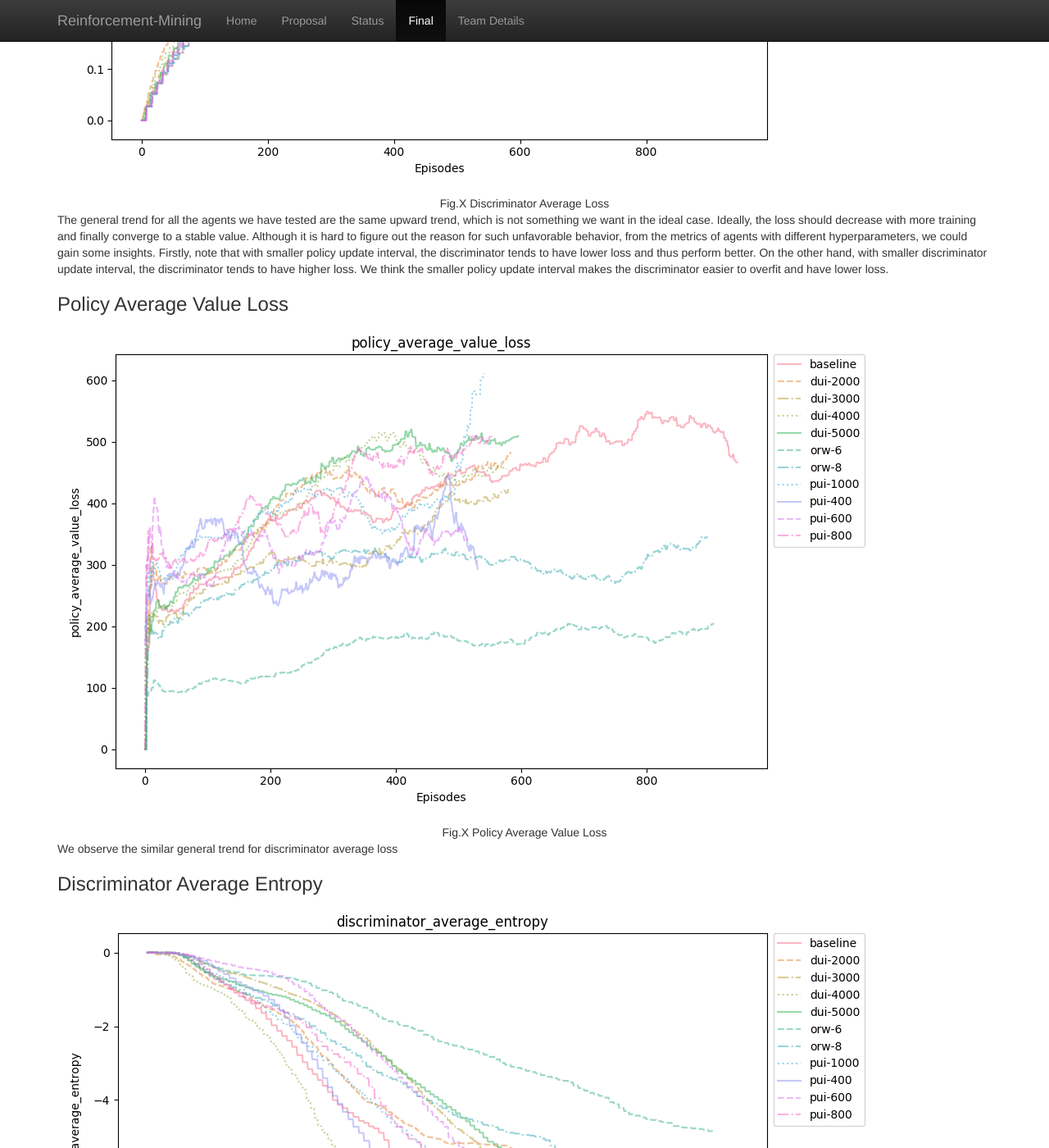
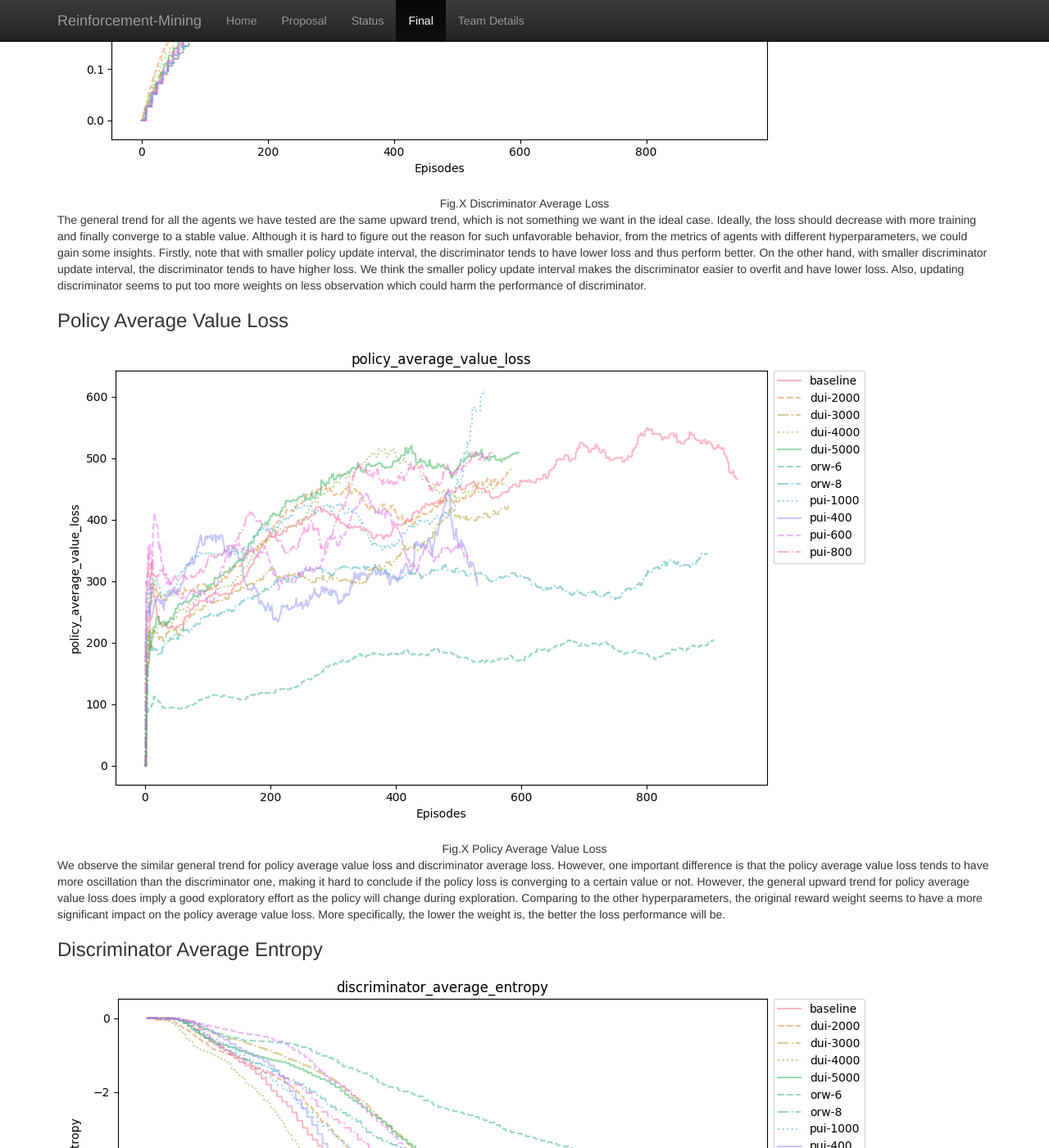
Before and after one commit to TDHTTTT/RM, a Jekyll site: the page built from docs/final.md, in a window 1280 px wide and 1400 px high, scrolled down 2393 px. Shown: the whole window at 82% size. Built offline with Jekyll 4.4.1, drawn with Linux system fonts in a browser that asks for light colours.

Commit message:
update policy loss

```diff
--- a/docs/final.md
+++ b/docs/final.md
@@ -40,13 +40,13 @@ Moving on to our second method towards improving the baseline GAIL, we decided i
 ![dal](images/all-discriminator_average_loss.png)
 <center>Fig.X Discriminator Average Loss</center>
 
-The general trend for all the agents we have tested are the same upward trend, which is not something we want in the ideal case. Ideally, the loss should decrease with more training and finally converge to a stable value. Although it is hard to figure out the reason for such unfavorable behavior, from the metrics of agents with different hyperparameters, we could gain some insights. Firstly, note that with smaller policy update interval, the discriminator tends to have lower loss and thus perform better. On the other hand, with smaller discriminator update interval, the discriminator tends to have higher loss. We think the smaller policy update interval makes the discriminator easier to overfit and have lower loss.
+The general trend for all the agents we have tested are the same upward trend, which is not something we want in the ideal case. Ideally, the loss should decrease with more training and finally converge to a stable value. Although it is hard to figure out the reason for such unfavorable behavior, from the metrics of agents with different hyperparameters, we could gain some insights. Firstly, note that with smaller policy update interval, the discriminator tends to have lower loss and thus perform better. On the other hand, with smaller discriminator update interval, the discriminator tends to have higher loss. We think the smaller policy update interval makes the discriminator easier to overfit and have lower loss. Also, updating discriminator seems to put too more weights on less observation which could harm the performance of discriminator.
 
 ### Policy Average Value Loss
 ![dal](images/all-policy_average_value_loss.png)
 <center>Fig.X Policy Average Value Loss</center>
 
-We observe the similar general trend for discriminator average loss
+We observe the similar general trend for policy average value loss and discriminator average loss. However, one important difference is that the policy average value loss tends to have more oscillation than the discriminator one, making it hard to conclude if the policy loss is converging to a certain value or not. However, the general upward trend for policy average value loss does imply a good exploratory effort as the policy will change during exploration. Comparing to the other hyperparameters, the original reward weight seems to have a more significant impact on the policy average value loss. More specifically, the lower the weight is, the better the loss performance will be.
 
 
 ### Discriminator Average Entropy
```
